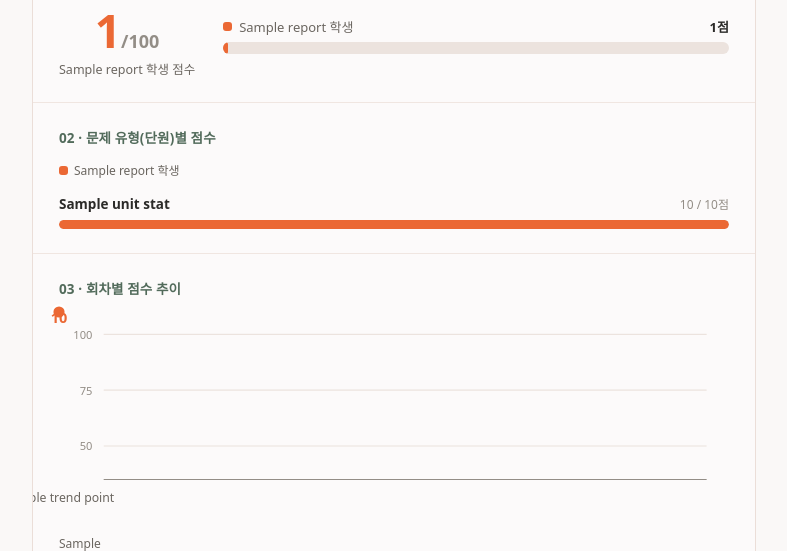
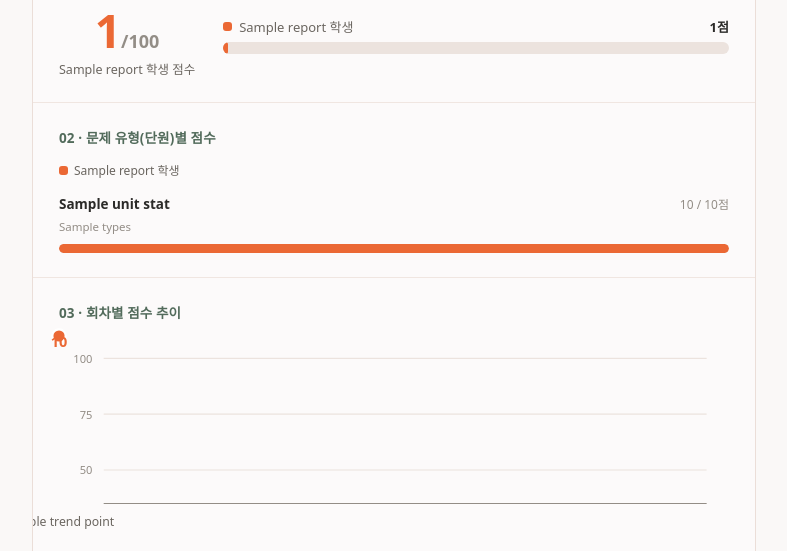
Before and after one commit to ppsj2235-dot/study-room-app, a Python web app: template templates/report_card.html in a window 1280 px wide. Shown: the part 323-874 px from the top of the page, without its empty margins (246-1033 px from the left). Run offline with Jinja, Linux system fonts and the light colour scheme; the template is opened without the code that fills it: most values are stand-ins (such as "Sample title", 1, 10 or a date in 2020).

Commit message:
성적표 02섹션 단원별 점수에 문제 유형 설명(u.types) 표시 추가 - 전체 학년(3~6) 공통 적용

```diff
--- a/templates/report_card.html
+++ b/templates/report_card.html
@@ -84,6 +84,7 @@
   .unit-top { display: flex; justify-content: space-between; align-items: baseline; margin-bottom: 7px; }
   .unit-name { font-size: 13.5px; font-weight: 600; }
   .unit-nums { font-size: 12px; color: var(--text-muted); font-variant-numeric: tabular-nums; }
+  .unit-types { font-size: 11.5px; color: var(--text-muted); line-height: 1.6; margin: -2px 0 8px; }
   .unit-bars { display: flex; flex-direction: column; gap: 4px; }
   .unit-bar-track { height: 9px; background: var(--grid); border-radius: 5px; overflow: hidden; }
   .unit-bar-fill { height: 100%; border-radius: 5px; }
@@ -158,6 +159,7 @@
           <span class="unit-name">{{ u.name }}</span>
           <span class="unit-nums">{{ '%g'|format(u.score) }} / {{ '%g'|format(u.max) }}점</span>
         </div>
+        {% if u.types %}<div class="unit-types">{{ u.types }}</div>{% endif %}
         <div class="unit-bars">
           <div class="unit-bar-track"><div class="unit-bar-fill" style="width:{{ u.pct }}%; background:var(--child)"></div></div>
         </div>
```
